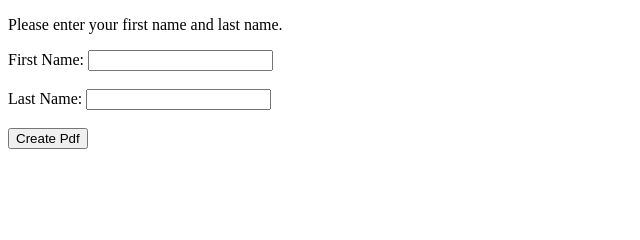
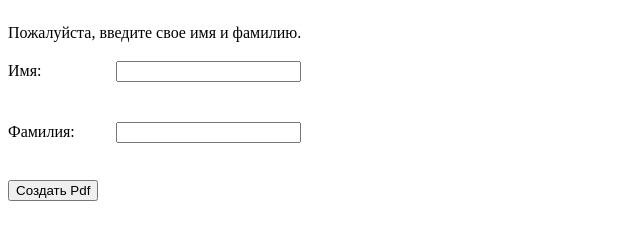
Before and after one commit to kpikhtovnikov/Creating-a-pdf-in-Node.js, a plain HTML site: page public/index.html in a window 1280 px wide. Shown: the whole page, without its empty margins (0-640 px from the left). Drawn offline with Linux system fonts and the light colour scheme.

Commit message:
add html and css

```diff
--- a/public/index.html
+++ b/public/index.html
@@ -5,23 +5,27 @@
     <meta name="viewport" content="width=device-width, initial-scale=1.0">
     <meta http-equiv="X-UA-Compatible" content="ie=edge">
     <title>Document</title>
+    <link href="styles.css" rel="stylesheet" type="text/css">
 </head>
 <body>
-    <p>Please enter your first name and last name.</p>
-    <form method="POST" action="pdfMake\pdf">
-        <label for='txtFirstName'>First Name: </label>
-        <input type="text" id='txtFirstName' name='fname'>
+    <div class="main">
+        <p>Пожалуйста, введите свое имя и фамилию.</p>
+        <form method="POST" action="pdfMake\pdf">
+            <div class="field">
+                <label for='txtFirstName'>Имя: </label>
+                <input type="text" id='txtFirstName' name='fname'>
+            </div>
+            <br>
+            <br>
+            <div class="field">
+                <label for='txtLastName'>Фамилия: </label>
+                <input type="text" id='txtLastName' name='lname'>
+            </div>
+            <br>
+            <br>
 
-        <br>
-        <br>
-
-        <label for='txtLastName'>Last Name: </label>
-        <input type="text" id='txtLastName' name='lname'>
-
-        <br>
-        <br>
-
-        <button type="submit" >Create Pdf</button>
-    </form>
+            <button type="submit" >Создать Pdf</button>
+        </form>
+    </div>
 </body>
 </html>
--- /dev/null
+++ b/public/styles.css
@@ -0,0 +1,3 @@
+.field {clear:both; text-align:right; line-height:25px;}
+label {float:left; padding-right:10px;}
+.main {float:left}
```
